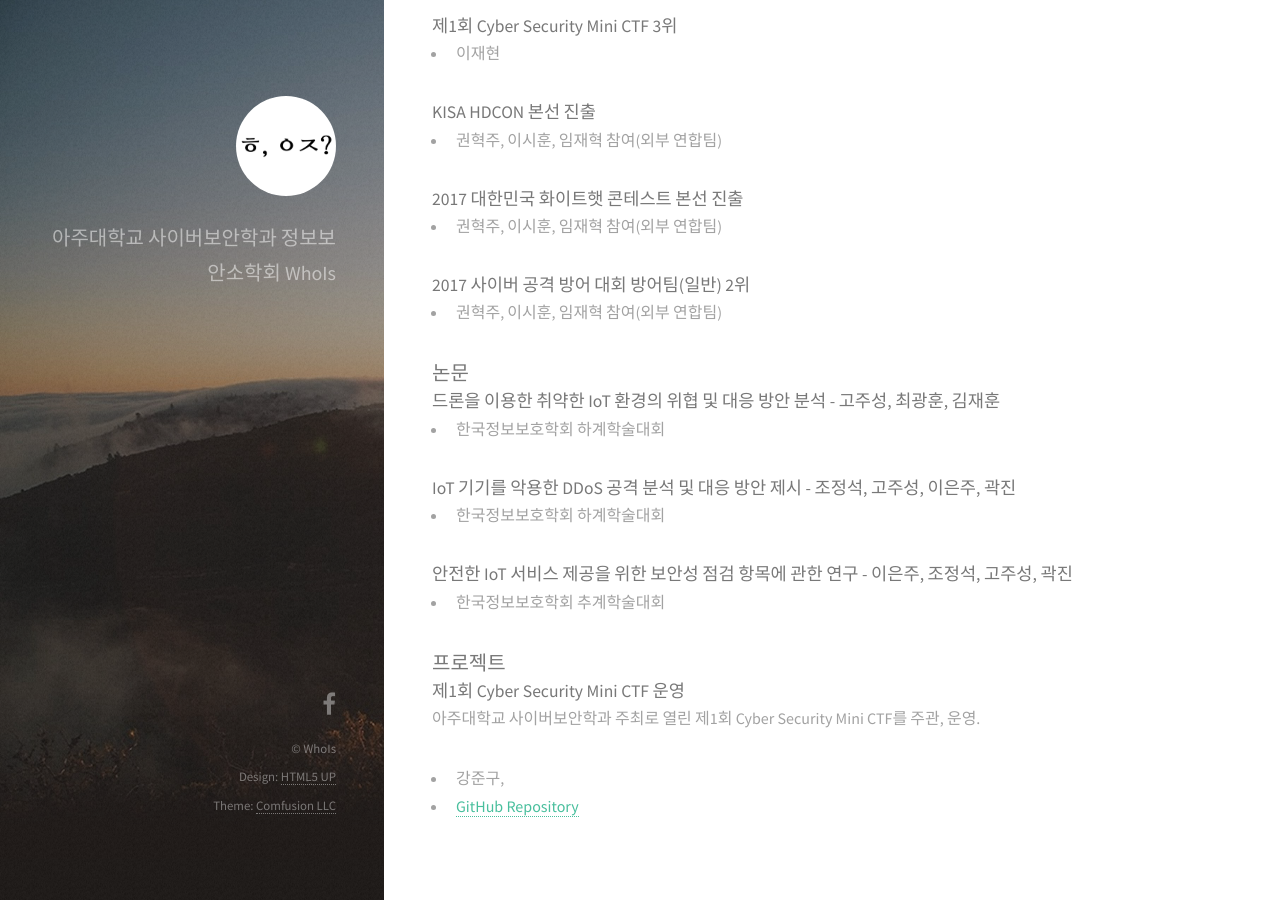
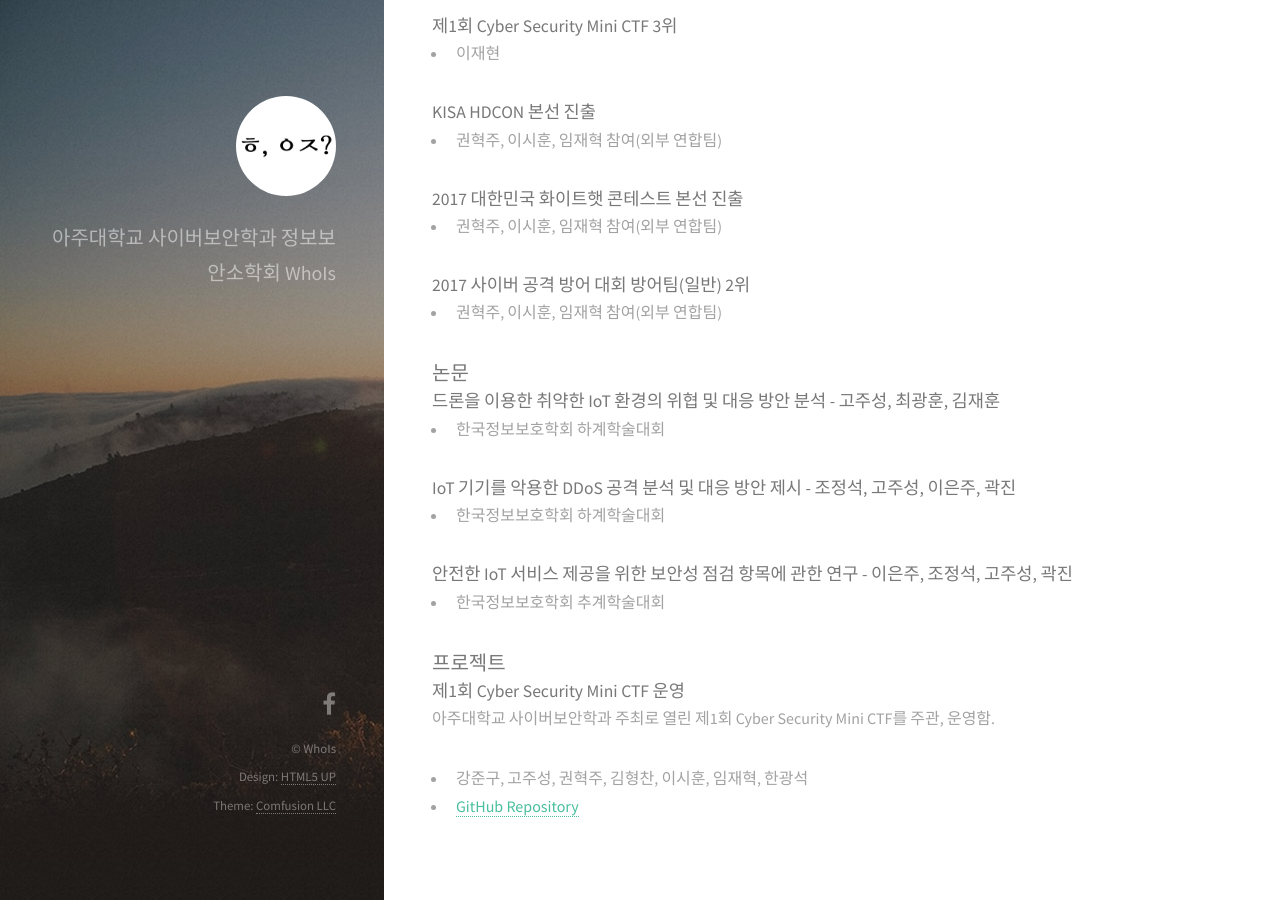
Before and after one commit to ajou-whois/ajou-whois.github.io, a Jekyll site: the page built from achievement.md, in a window 1280 px wide and 900 px high, scrolled down 826 px. Built offline with Jekyll 4.4.1, drawn with Linux system fonts in a browser that asks for light colours; nearby versions of some CDN libraries.

Commit message:
Update achievement

```diff
--- a/achievement.md
+++ b/achievement.md
@@ -6,7 +6,9 @@ permalink: /achievement/
 
 ## 2017
 
+
 ### 회원 대회 참가 / 수상 실적
+
 
 #### 2017 국가암호공모전 장려상
 
@@ -68,9 +70,9 @@ permalink: /achievement/
 
 ### 프로젝트
 
+
 #### 제1회 Cyber Security Mini CTF 운영
 
-아주대학교 사이버보안학과 주최로 열린 제1회 Cyber Security Mini CTF를 주관, 운영.
-
-* 강준구,
+아주대학교 사이버보안학과 주최로 열린 제1회 Cyber Security Mini CTF를 주관, 운영함.
+* 강준구, 고주성, 권혁주, 김형찬, 이시훈, 임재혁, 한광석
 * [GitHub Repository](https://github.com/ajou-whois/1st-cyber-security-mini-ctf)
```
